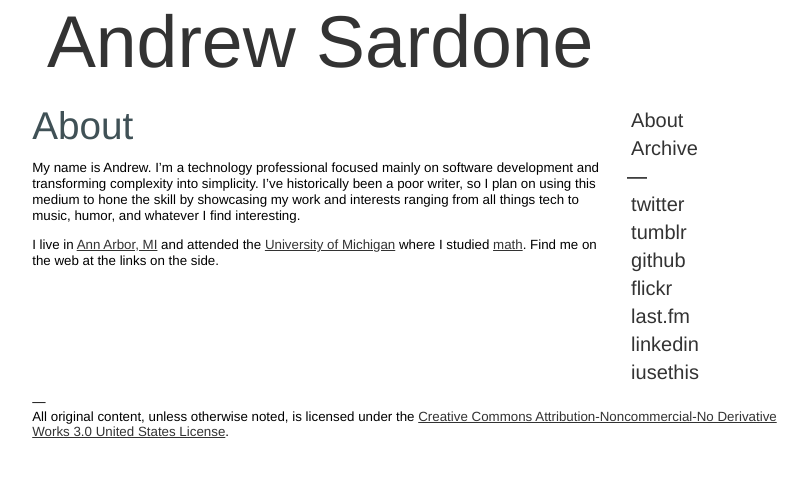
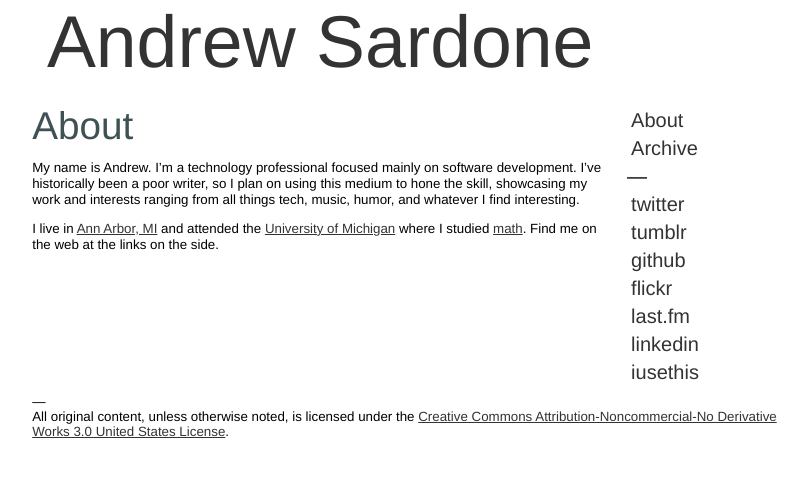
Before and after one commit to andrewsardone/andrewsardone.github.com, a Jekyll site: the page built from about.md, in a window 1280 px wide. Shown: the top 477 px of the page, without its empty margins (223-1030 px from the left). Built offline with Jekyll 4.4.1, drawn with Linux system fonts in a browser that asks for light colours.

Commit message:
About rebase.

```diff
--- a/about.md
+++ b/about.md
@@ -6,6 +6,6 @@ title: About
 {{ page.title }}
 ================
 
-My name is Andrew. I'm a technology professional focused mainly on software development and transforming complexity into simplicity. I've historically been a poor writer, so I plan on using this medium to hone the skill by showcasing my work and interests ranging from all things tech to music, humor, and whatever I find interesting.
+My name is Andrew. I'm a technology professional focused mainly on software development. I've historically been a poor writer, so I plan on using this medium to hone the skill, showcasing my work and interests ranging from all things tech, music, humor, and whatever I find interesting.
 
 I live in [Ann Arbor, MI](http://annarbor.com) and attended the [University of Michigan](http://umich.edu) where I studied [math](http://www.math.lsa.umich.edu/). Find me on the web at the links on the side.
```
